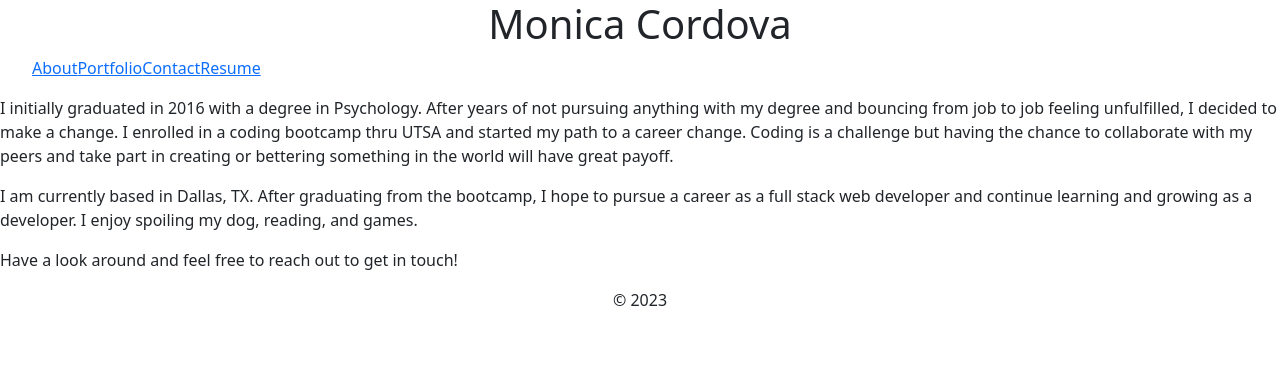
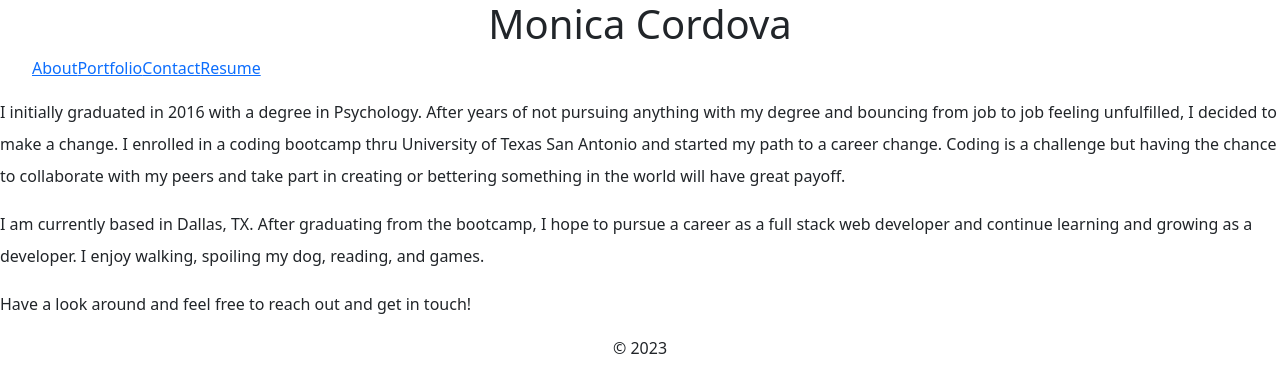
Before and after one commit to cordovamonica/react-portfolio, a React (Vite) app: page /about in a window 1280 px wide. Shown: the top 392 px of the page. Built offline with nearby package versions, Linux system fonts and the light colour scheme.

Commit message:
more about tweaks

```diff
--- a/src/components/pages/About.jsx
+++ b/src/components/pages/About.jsx
@@ -1,11 +1,11 @@
 export default function About() {
   return (
-    <div>
+    <div className="lh-lg">
       <p>
         I initially graduated in 2016 with a degree in Psychology. After years
         of not pursuing anything with my degree and bouncing from job to job
         feeling unfulfilled, I decided to make a change. I enrolled in a coding
-        bootcamp thru UTSA and started my path to a career change. Coding is a
+        bootcamp thru University of Texas San Antonio and started my path to a career change. Coding is a
         challenge but having the chance to collaborate with my peers and take
         part in creating or bettering something in the world will have great
         payoff.
@@ -13,10 +13,10 @@ export default function About() {
       <p>
         I am currently based in Dallas, TX. After graduating from the bootcamp,
         I hope to pursue a career as a full stack web developer and continue
-        learning and growing as a developer. I enjoy spoiling my dog, reading,
+        learning and growing as a developer. I enjoy walking, spoiling my dog, reading,
         and games.
       </p>
-      <p>Have a look around and feel free to reach out to get in touch! </p>
+      <p>Have a look around and feel free to reach out and get in touch! </p>
     </div>
   );
 }
```
